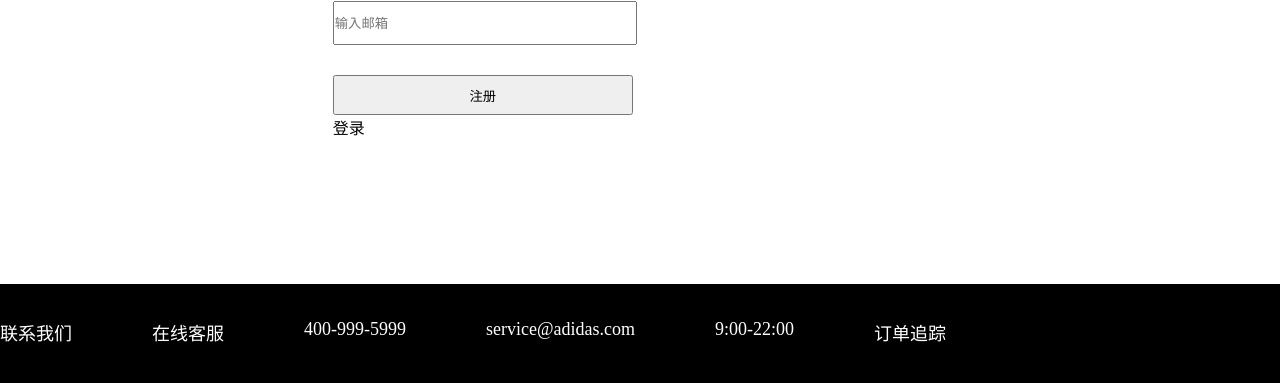
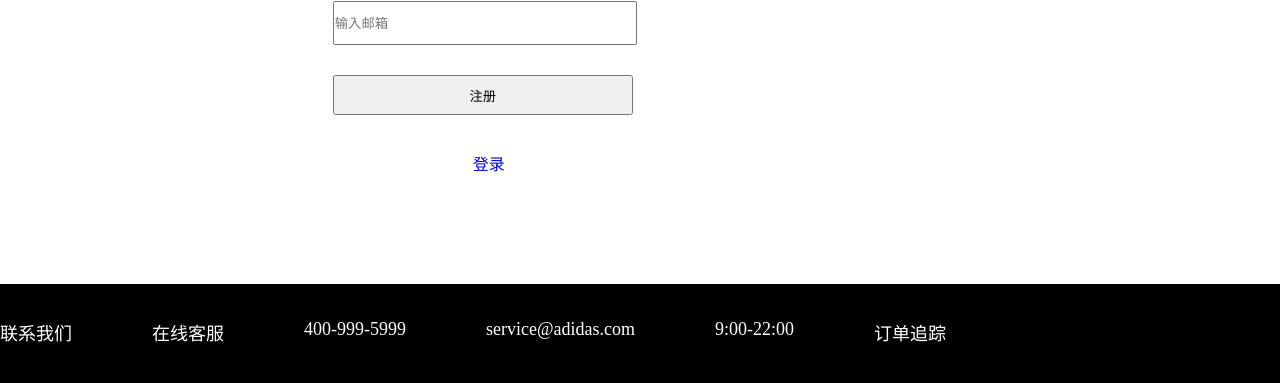
Before and after one commit to QQWYH/Leaf, a PHP site: page /register.html in a window 1280 px wide. Shown: the part 396-779 px from the top of the page. Run offline with PHP 8.4, Linux system fonts and the light colour scheme.

Commit message:
修改css

```diff
--- a/web/client/css/style.css
+++ b/web/client/css/style.css
@@ -311,6 +311,15 @@
     height: 40px;
     margin-top: 30px;
 }
-.box>a{
-    color: #000;
+.box>.tz{
+    display: block;
+    width: 300px;
+    height: 40px;
+    margin-top: 20px;
+    text-align: center;
+    line-height: 40px;
+    margin: 30px 0 0 6px;
 }
+.box>.tz:hover{
+    background-color: #ccc;
+}
--- a/web/client/login.html
+++ b/web/client/login.html
@@ -78,8 +78,9 @@
                         <p>登录</p>
                     </div>
                     <div class="bottom">
-                        <input type="text" id="userID" name="user" class="userClass" placeholder="输入账号"><span></span>
-                        <input type="password" id="passID" name="password" class="passClass"
+                        <input type="text" id="usernameID" name="user" class="userClass"
+                            placeholder="输入账号"><span></span>
+                        <input type="password" id="passwordID" name="password" class="passClass"
                             placeholder="输入密码"><span></span>
                         <div class="yanze">
                             <div class="y-left">
--- a/web/client/register.html
+++ b/web/client/register.html
@@ -78,9 +78,7 @@
                 <input type="password" name="password" id="passID" class="box-b" placeholder="输入密码"><span></span>
                 <input type="text" name="emailword" id="emailID" class="box-b" placeholder="输入邮箱"><span></span>
                 <button class="zhuc" id="zcbtn">注册</button><br>
-                <a href="./login.html">
-                    <em>登录</em>
-                </a>
+                <a href="./register.html" class="tz" id="btn">登录</a>
 
             </div>
         </div>
```
Also changed, not shown: web/client/goodslist.html (added).
